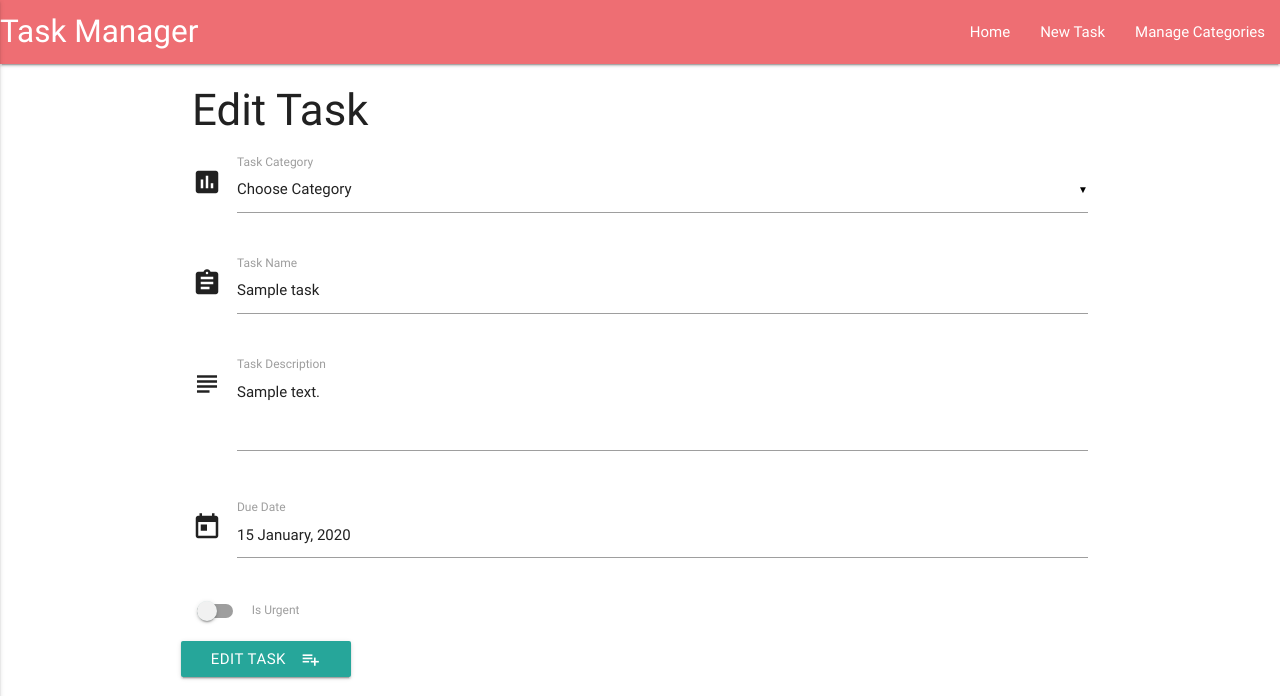
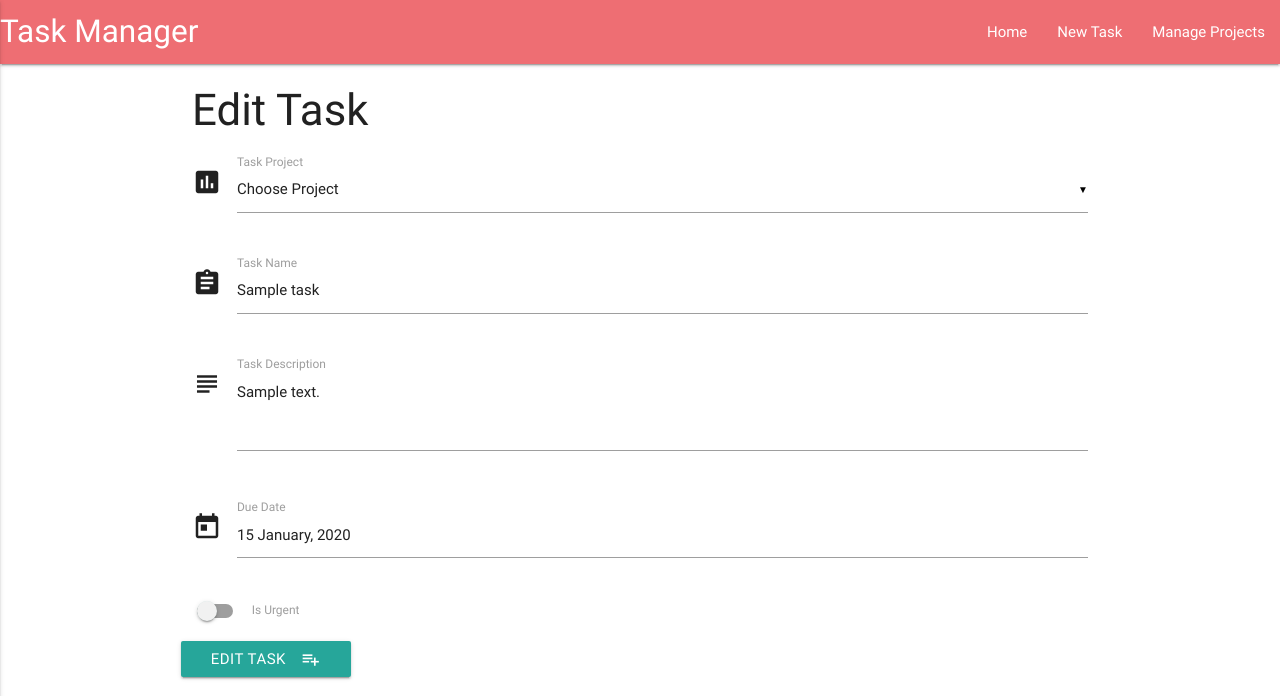
Before and after one commit to Mofarrell1967/project-task-tracker, a Flask app: template templates/edittask.html in a window 1280 px wide. Shown: the top 696 px of the page. Run offline with Flask 2, Linux system fonts and the light colour scheme; the template is opened without the code that fills it: most values are stand-ins (such as "Sample title", 1, 10 or a date in 2020); some libraries are stand-ins or nearby versions.

Commit message:
Updated with corrected id's

```diff
--- a/app.py
+++ b/app.py
@@ -74,7 +74,7 @@ def update_project(project_id):
 
 @app.route('/insert_project', methods=['POST'])
 def insert_project():
-    category_doc = {'project_name': request.form.get('project_name')}
+    project_doc = {'project_name': request.form.get('project_name')}
     mongo.db.projects.insert_one(project_doc)
     return redirect(url_for('get_projects'))
 
@@ -82,8 +82,6 @@ def insert_project():
 def add_project():
     return render_template('addproject.html')
 
-
-
 if __name__ == '__main__':
     app.run(host=os.environ.get('IP'),
             port=int(os.environ.get('PORT')),
--- a/templates/base.html
+++ b/templates/base.html
@@ -16,12 +16,12 @@
                 <ul id="nav-mobile" class="right hide-on-med-and-down">
                     <li><a href="{{url_for('get_tasks')}}">Home</a></li>
                     <li><a href="{{url_for('add_task')}}">New Task</a></li>
-                    <li><a href="{{url_for('get_categories')}}">Manage Categories</a></li>
+                    <li><a href="{{url_for('get_projects')}}">Manage Projects</a></li>
                 </ul>
                 <ul class="side-nav" id="mobile-demo">
                     <li><a href="{{url_for('get_tasks')}}">Home</a></li>
                     <li><a href="{{url_for('add_task')}}">New Task</a></li>
-                    <li><a href="{{url_for('get_categories')}}">Manage Categories</a></li>
+                     <li><a href="{{url_for('get_projects')}}">Manage Projects</a></li>
                 </ul>
             </div>
         </nav>
--- a/templates/edittask.html
+++ b/templates/edittask.html
@@ -6,17 +6,17 @@
         <div class="row">
             <div class="input-field col s12">
                 <i class="material-icons prefix">poll</i>
-                <select id="category" name="category_name">
-                  <option value="" disabled selected>Choose Category</option>
-                  {% for cat in categories %}
-                      {% if cat.category_name == task.category_name%}
-                      <option value="{{cat.category_name}}" selected >{{cat.category_name}}</option>
+                <select id="project" name="project_name">
+                  <option value="" disabled selected>Choose Project</option>
+                  {% for pro in projects %}
+                      {% if pro.project_name == task.project_name%}
+                      <option value="{{pro.project_name}}" selected >{{pro.project_name}}</option>
                       {% else %}
-                       <option value="{{cat.category_name}}">{{cat.category_name}}</option>
+                       <option value="{{pro.project_name}}">{{pro.project_name}}</option>
                     {% endif %}
                   {% endfor %}
                 </select>
-                <label>Task Category</label>
+                <label>Task Project</label>
             </div>
         </div>
         <div class="row">
```
